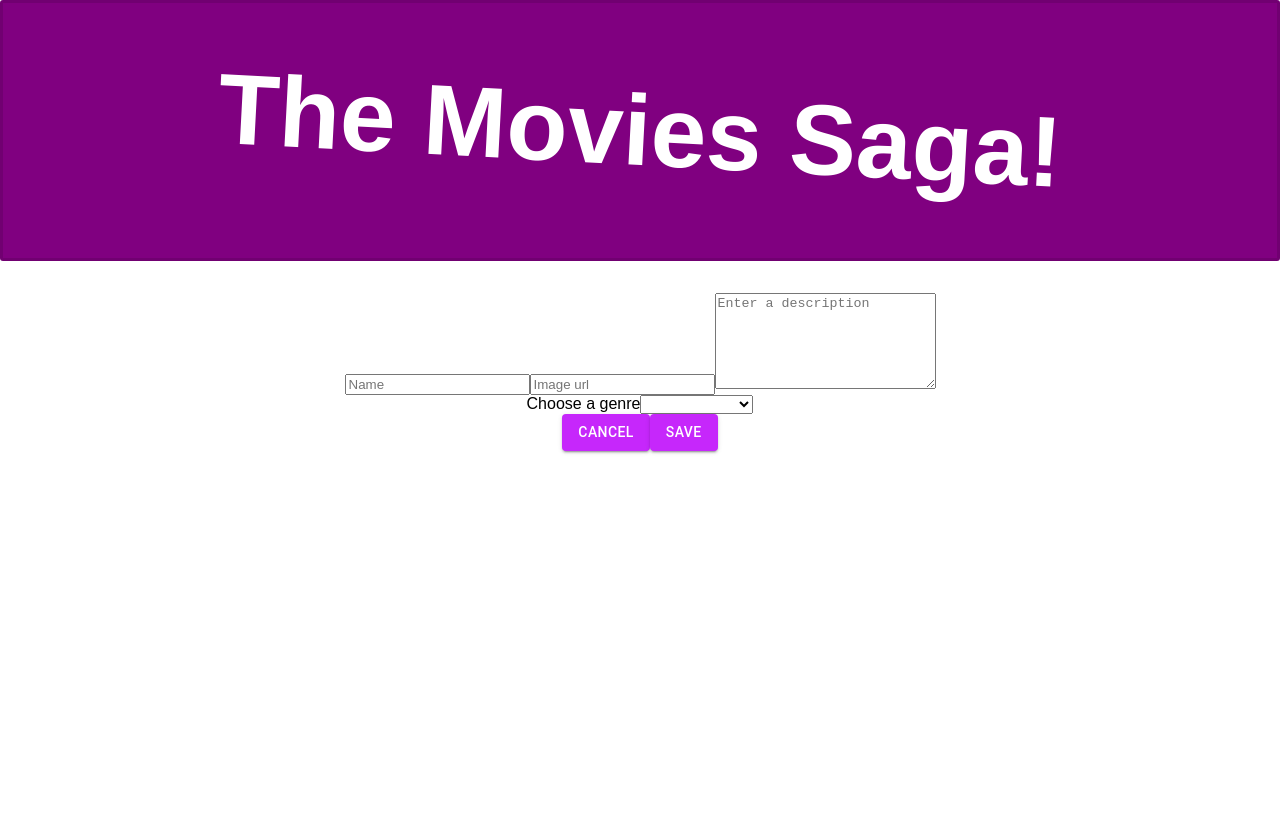
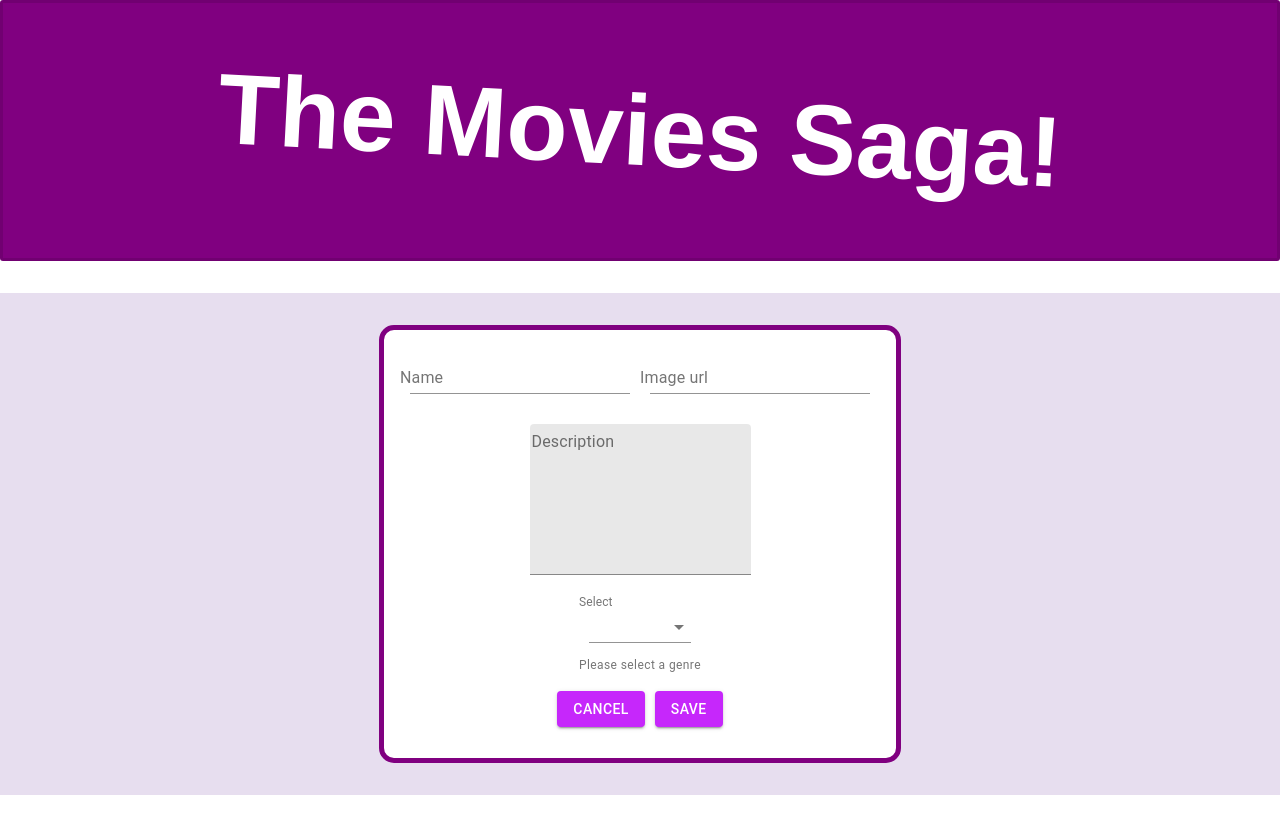
Before and after one commit to bsmrdel101/movie-sagas, a React (Create React App) app: page /#/add in a window 1280 px wide. Before the commit the page ends 800 px from the top, so only its background shows below. Built offline with nearby package versions, Linux system fonts and the light colour scheme.

Commit message:
added styles to the add movie form

```diff
--- /dev/null
+++ b/src/components/AddMovie/AddMovie.css
@@ -0,0 +1,17 @@
+form div {
+    margin: 10px;
+}
+
+form {
+    display: inline-block;
+    border: 5px solid purple;
+    border-radius: 15px;
+    background-color: white;
+    padding: 1em;
+}
+
+section {
+    background-color: #e7deef;
+    padding: 2em;
+    margin-bottom: 4vh;
+}
--- a/src/components/AddMovie/AddMovie.js
+++ b/src/components/AddMovie/AddMovie.js
@@ -1,22 +1,19 @@
 import { useHistory } from "react-router";
 import { useDispatch } from "react-redux";
 import { useState } from "react";
-import { useSelector } from "react-redux";
-import { Button } from "@material-ui/core";
+import { Button, TextField, MenuItem } from "@material-ui/core";
+import './AddMovie.css'
 
 function AddMovie() {
     // Declare dispatch and history
     const history = useHistory();
     const dispatch = useDispatch();
 
-    // Bring in our movieForm reducer
-    const movieForm = useSelector((store) => store.movieForm);
-
     // Declare local states to store input values
     let [name, setName] = useState('');
     let [url, setUrl] = useState('');
     let [description, setDescription] = useState('');
-    let [genre, setGenre] = useState(1);
+    let [genre, setGenre] = useState(0);
 
     // Functions to handle input values being changed
         // Changes input value to whatever the user is typing
@@ -35,6 +32,24 @@ function AddMovie() {
     const handleGenreChange = (event) => {
         setGenre(event);
     }
+
+    // Array of genres for the dropdown menu
+    const genres = [
+        {value: '0',label: ''},
+        {value: '1',label: 'Adventure'},
+        {value: '2',label: 'Animated'},
+        {value: '3',label: 'Biographical'},
+        {value: '4',label: 'Comedy'},
+        {value: '5',label: 'Disaster'},
+        {value: '6',label: 'Drama'},
+        {value: '7',label: 'Epic'},
+        {value: '8',label: 'Fantasy'},
+        {value: '9',label: 'Musical'},
+        {value: '10',label: 'Romantic'},
+        {value: '11',label: 'Science Fiction'},
+        {value: '12',label: 'Space-Opera'},
+        {value: '13',label: 'Superhero'},
+    ];
 
     // Handles form being submitted
         // Save values for all inputs into a reducer
@@ -56,37 +71,43 @@ function AddMovie() {
 
     return (
         <>
+            <section>
                 <form onSubmit={handleSubmit}>
-                <input placeholder="Name" value={name}
-                    onChange={(event) => {handleNameChange(event.target.value)}}/>
-                <input placeholder="Image url" value={url}
+                    <TextField label="Name" variant="standard" value={name}
+                    onChange={(event) => {handleNameChange(event.target.value)}} />
+                    <TextField label="Image url" variant="standard" value={url}
                     onChange={(event) => {handleUrlChange(event.target.value)}} />
-                <textarea name="descriptionInput" rows="6" cols="25" value={description} placeholder="Enter a description"
-                    onChange={(event) => {handleDescriptionChange(event.target.value)}} ></textarea>
                     <div>
-                    <label htmlFor="genres">Choose a genre</label>
-                    <select name="genres" onChange={(event) => {handleGenreChange(event.target.value)}}>
-                        <option></option>
-                        <option value="1">Adventure</option>
-                        <option value="2">Animated</option>
-                        <option value="3">Biographical</option>
-                        <option value="4">Comedy</option>
-                        <option value="5">Disaster</option>
-                        <option value="6">Drama</option>
-                        <option value="7">Epic</option>
-                        <option value="8">Fantasy</option>
-                        <option value="9">Musical</option>
-                        <option value="10">Romantic</option>
-                        <option value="11">Science Fiction</option>
-                        <option value="12">Space-Opera</option>
-                        <option value="13">Superhero</option>
-                    </select>
+                        <TextField
+                            label="Description"
+                            multiline
+                            rows={6}
+                            value={description}
+                            onChange={(event) => {handleDescriptionChange(event.target.value)}}
+                            variant="filled"
+                        />
                     </div>
                     <div>
+                        <TextField
+                            id="outlined-select-currency"
+                            select
+                            label="Select"
+                            value={genre}
+                            onChange={handleGenreChange}
+                            helperText="Please select a genre" >
+                            {genres.map((option) => (
+                                <MenuItem key={option.value} value={option.value}>
+                                {option.label}
+                                </MenuItem>
+                            ))}
+                        </TextField>
+                    </div>
+                    <div className="form-buttons">
                         <Button variant="contained" onClick={() => {history.goBack()}}>Cancel</Button>
                         <Button variant="contained" type="submit" onClick={() => {history.goBack()}}>Save</Button>
                     </div>
                 </form>
+            </section>
         </>
     );
 }
--- a/src/components/MovieList/MovieList.css
+++ b/src/components/MovieList/MovieList.css
@@ -16,3 +16,8 @@
     padding: 5px 40px;
     font-size: 35px;
 }
+
+/* Save and cancel buttons for AddMovie */
+.form-buttons .MuiButtonBase-root.MuiButton-root.MuiButton-contained {
+    margin: 5px;
+}
```
Lines whose indentation alone changed are shown as unchanged.
